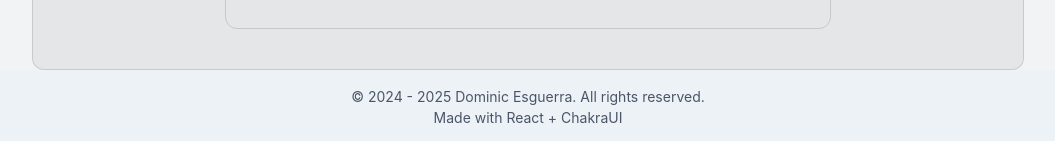
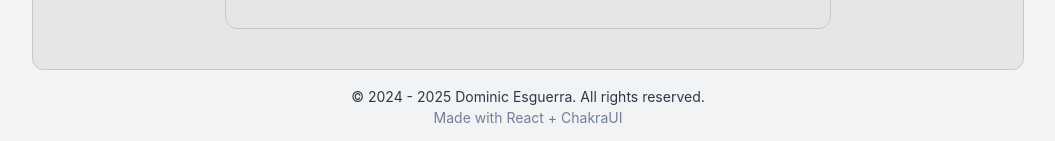
Before and after one commit to dominic-myb/dominic-myb.github.io, a React (Vite) app in the folder frontend/: page / in a window 1280 px wide. Shown: the part 3854-3995 px from the top of the page, without its empty margins (112-1167 px from the left). Built offline with nearby package versions, Linux system fonts and the light colour scheme.

Commit message:
[upd] colors of footer

```diff
--- a/frontend/src/components/MainFooter.jsx
+++ b/frontend/src/components/MainFooter.jsx
@@ -1,12 +1,17 @@
 import { Box, Text } from "@chakra-ui/react";
+import { useThemeColor } from "@/assets/colors";
 
 export default function MainFooter() {
+  const [bg, bodyFont, smallFont] = useThemeColor(["bg", "bodyFont", "smallFont"]);
   return (
-    <Box as="footer" bg="gray.100" py={4} textAlign="center">
-      <Text fontSize="sm" color="gray.600">
-         © 2024 - {new Date().getFullYear()} Dominic Esguerra. All rights reserved.
+    <Box as="footer" bg={bg} py={4} textAlign="center">
+      <Text fontSize="sm" color={bodyFont}>
+        © 2024 - {new Date().getFullYear()} Dominic Esguerra. All rights
+        reserved.
       </Text>
-      <Text fontSize="sm" color="gray.600">Made with React + ChakraUI</Text>
+      <Text fontSize="sm" color={smallFont}>
+        Made with React + ChakraUI
+      </Text>
     </Box>
   );
 }
```
